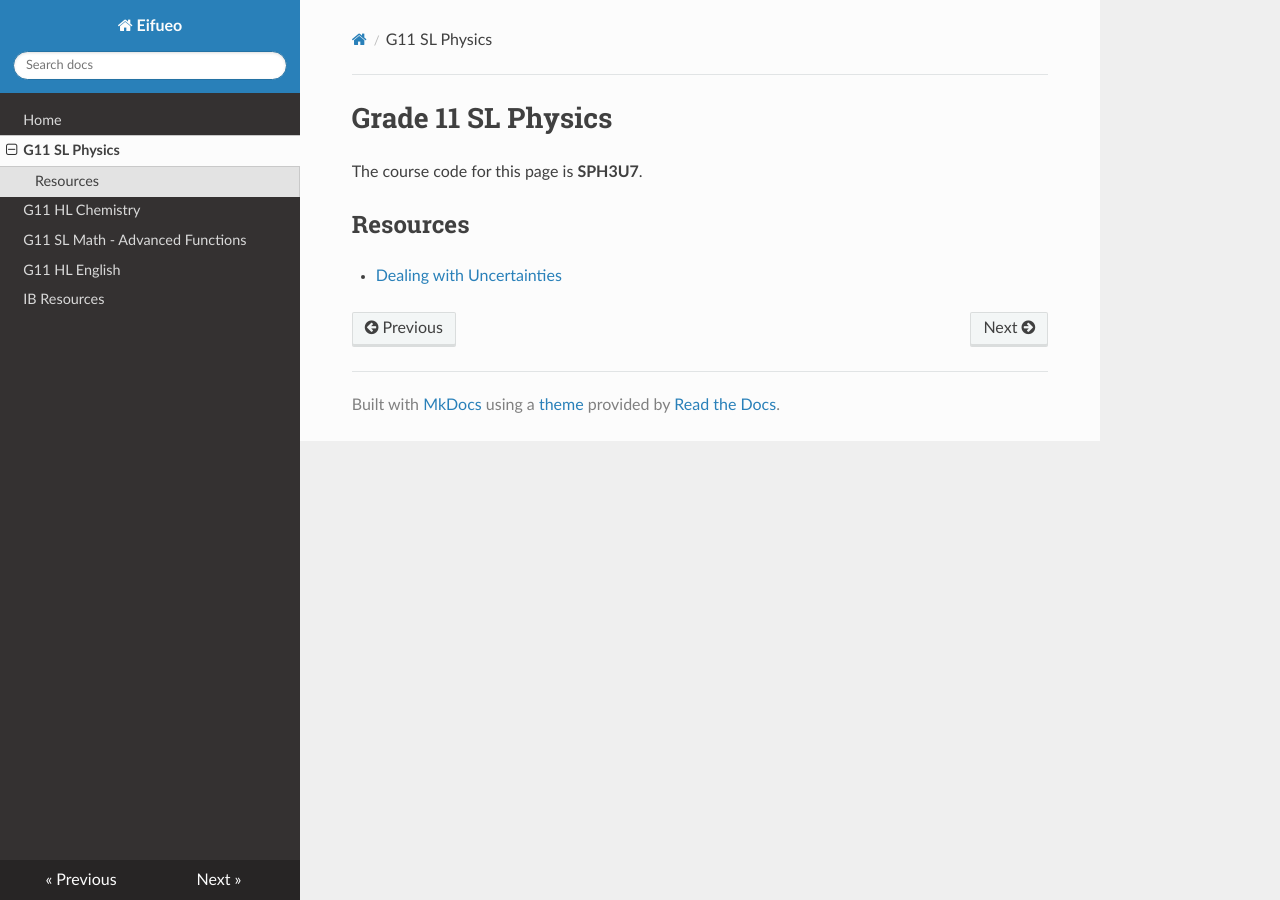
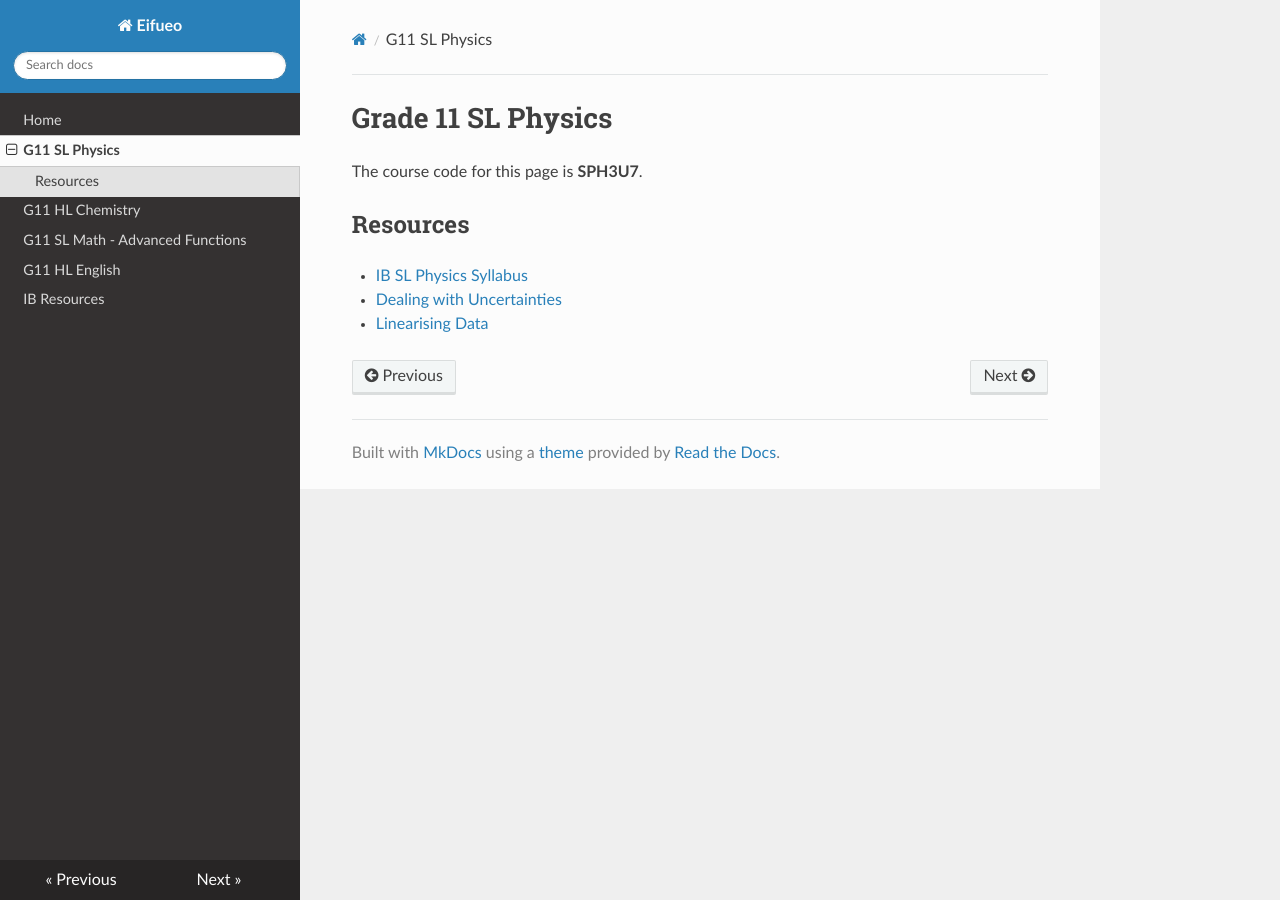
Before and after one commit to potatoeggy/eifueo, an MkDocs documentation site: the page built from docs/sph3u7.md, in a window 1280 px wide. Built offline with MkDocs 1.6.1, drawn with Linux system fonts in a browser that asks for light colours; nearby versions of some CDN libraries.

Commit message:
chem+phys: add 2016 syllabi

```diff
--- a/docs/sph3u7.md
+++ b/docs/sph3u7.md
@@ -4,4 +4,6 @@ The course code for this page is **SPH3U7**.
 
 ## Resources
 
+ - [IB SL Physics Syllabus](/resources/g11/ib-physics-syllabus.pdf)
  - [Dealing with Uncertainties](/resources/g11/physics-uncertainties.pdf)
+ - [Linearising Data](/resources/g11/linearising-data.pdf)
```
Also changed, not shown: docs/sch3uz.md (+1 -0 lines).
